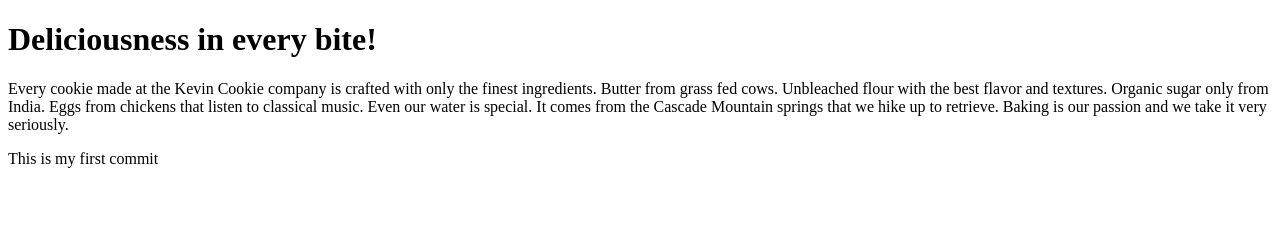
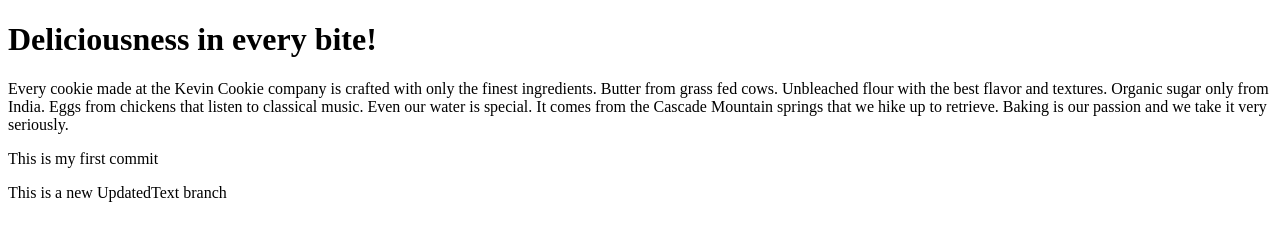
Before and after one commit to ZiyoNur/ReduxCart, a plain HTML site: page index.htm in a window 1280 px wide. Drawn offline with Linux system fonts and the light colour scheme.

Commit message:
Updated index.htm

```diff
--- a/index.htm
+++ b/index.htm
@@ -5,5 +5,6 @@
 <h1>Deliciousness in every bite!</h1>
 <p>Every cookie made at the Kevin Cookie company is crafted with only the finest ingredients. Butter from grass fed cows. Unbleached flour with the best flavor and textures. Organic sugar only from India. Eggs from chickens that listen to classical music. Even our water is special. It comes from the Cascade Mountain springs that we hike up to retrieve. Baking is our passion and we take it very seriously.</p>
 <p>This is my first commit </p>
+<p>This is a new UpdatedText branch</p>
 </body>
 </html>
```
